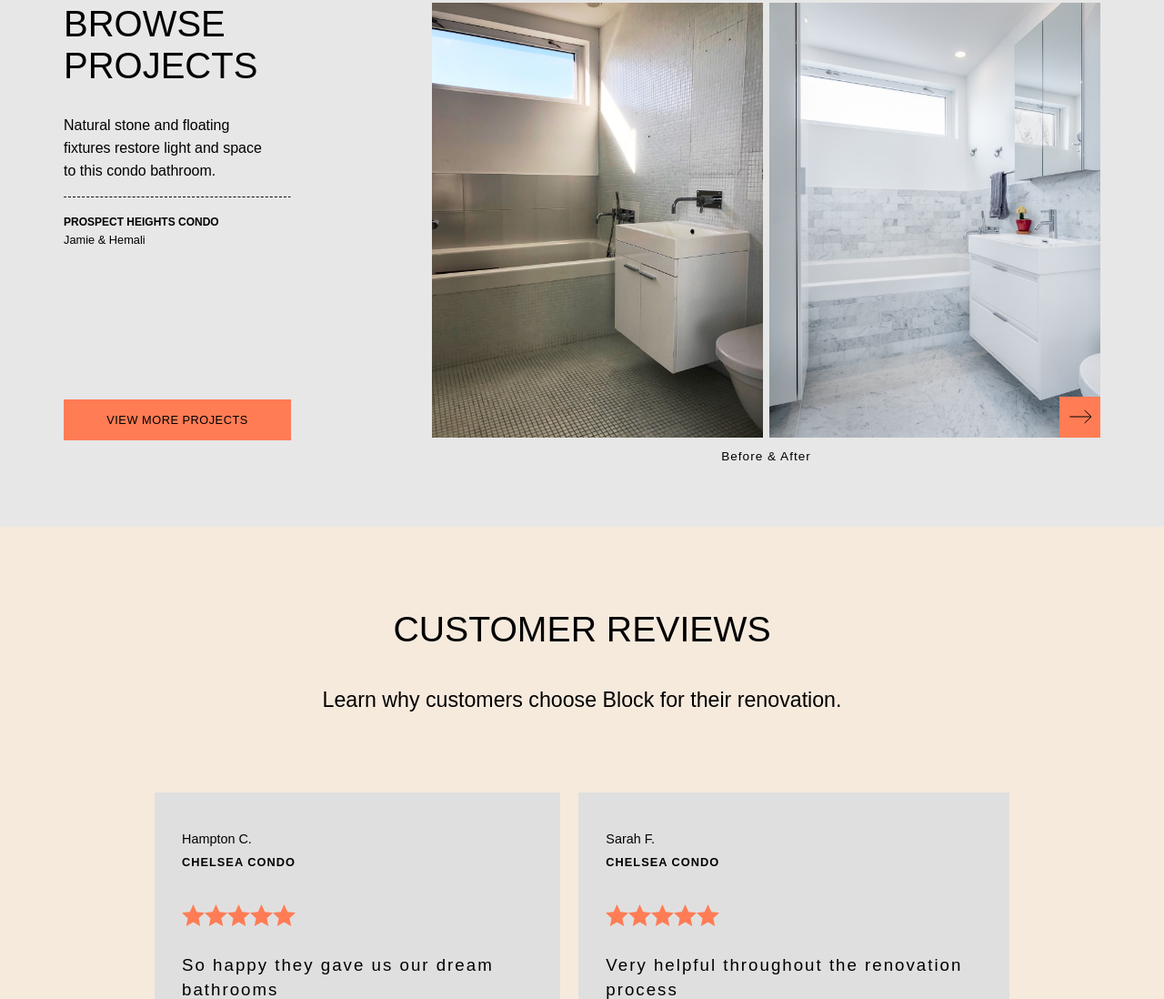
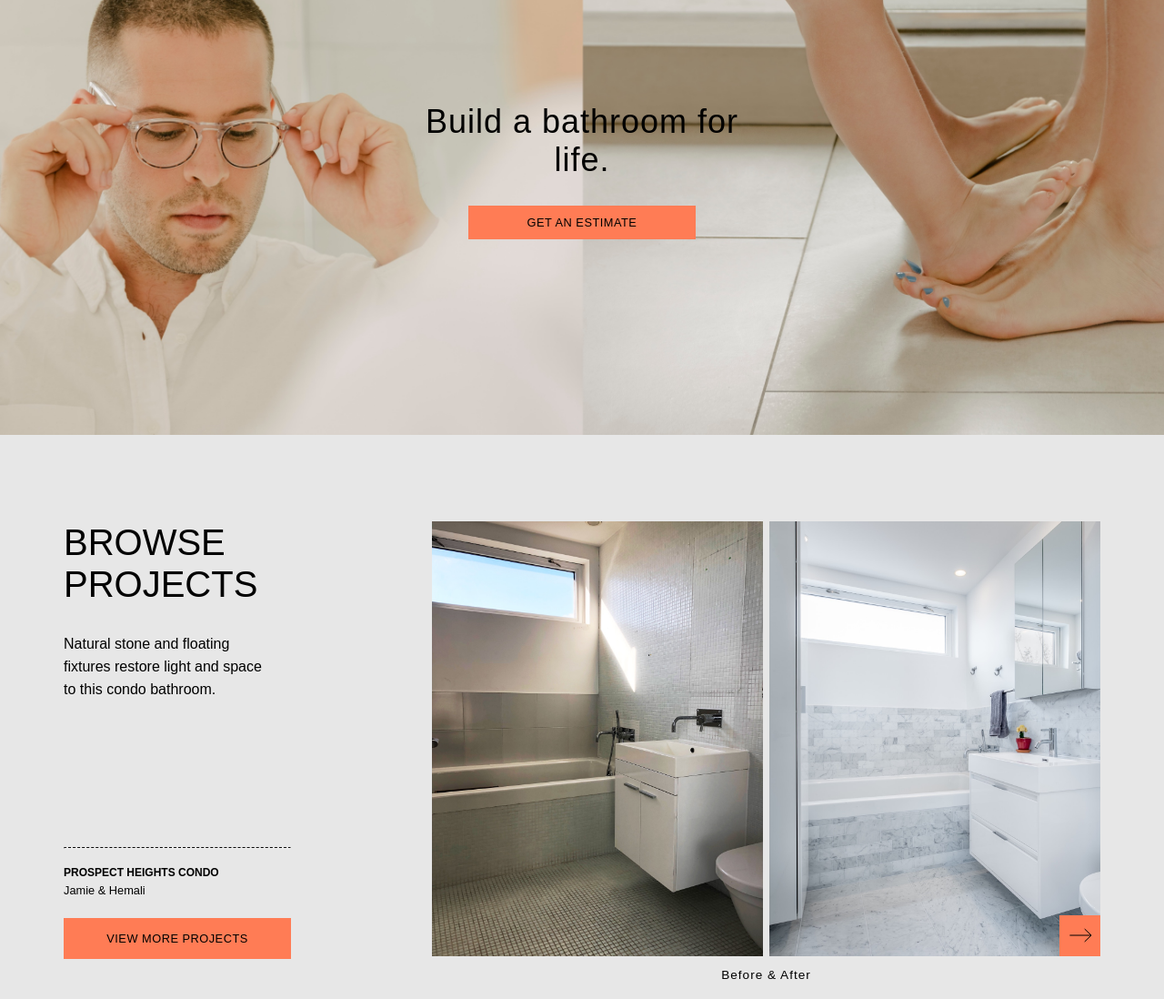
Before and after one commit to bmhan319/BlockRenovations, a plain HTML site: page index.html in a window 1280 px wide. Shown: the part 3496-4594 px from the top of the page at 91% size. Drawn offline with nearby package versions, Linux system fonts and the light colour scheme.

Commit message:
fixed bug to show image in large mode

```diff
--- a/css/main.css
+++ b/css/main.css
@@ -347,7 +347,7 @@ body {
 /* -----Pic-Lg Section----- */
 .section-pic-lg {
   width: 100%;
-  height: auto;
+  height: 570px;
   position: relative;
   display: flex;
   justify-content: center;
@@ -396,7 +396,7 @@ body {
 
 .section-light-grey {
   width: 100%;
-  height: auto;
+  height: 705px;
   margin: 0;
   padding: 0;
   background-color: #e7e7e7;
@@ -414,7 +414,7 @@ body {
 }
 
 .light-grey-col1 {
-  height: auto;
+  height: 481px;
   width: 25%;
   max-width: 280px;
   padding-right: 30px;
@@ -447,8 +447,8 @@ body {
 }
 
 .light-grey-text1 {
-  height: auto;
-  padding: 0 18px 0px 0;
+  height: 220px;
+  padding: 0 18px 60px 0;
   font-weight: 300;
   font-size: 1rem;
   line-height: 25px;
```
